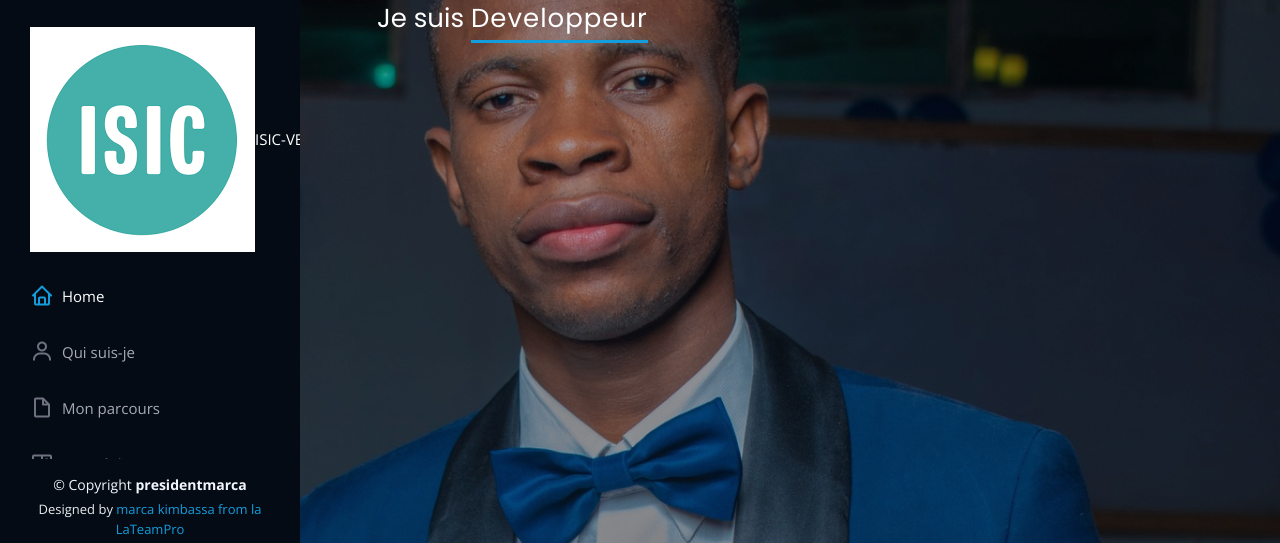
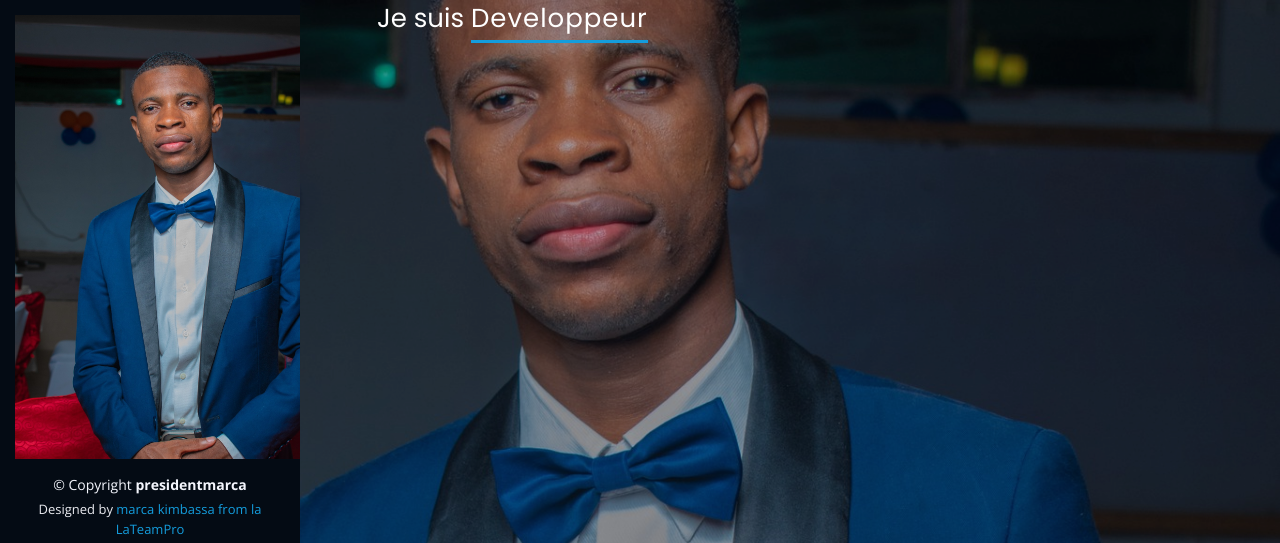
Before and after one commit to KIMBASSA/marca, a plain HTML site: page index.html in a window 1280 px wide. Shown: the part 246-789 px from the top of the page. Drawn offline with nearby package versions, Linux system fonts and the light colour scheme.

Commit message:
Update index.html

```diff
--- a/index.html
+++ b/index.html
@@ -50,6 +50,7 @@
 
       <nav id="navbar" class="nav-menu navbar">
         <ul>
+          <li> <img src="assets/img/marca.jpg" class="img-fluid circle" alt="" style="height: 20%;"></li>
           <li><a href="#hero" class="nav-link scrollto active"><img src="assets/img/isic2.png" alt=""> <span>ISIC-VERIFIER</span></a></li>
           <li><a href="#hero" class="nav-link scrollto active"><i class="bx bx-home"></i> <span>Home</span></a></li>
           <li><a href="#about" class="nav-link scrollto"><i class="bx bx-user"></i> <span>Qui suis-je</span></a></li>
```
